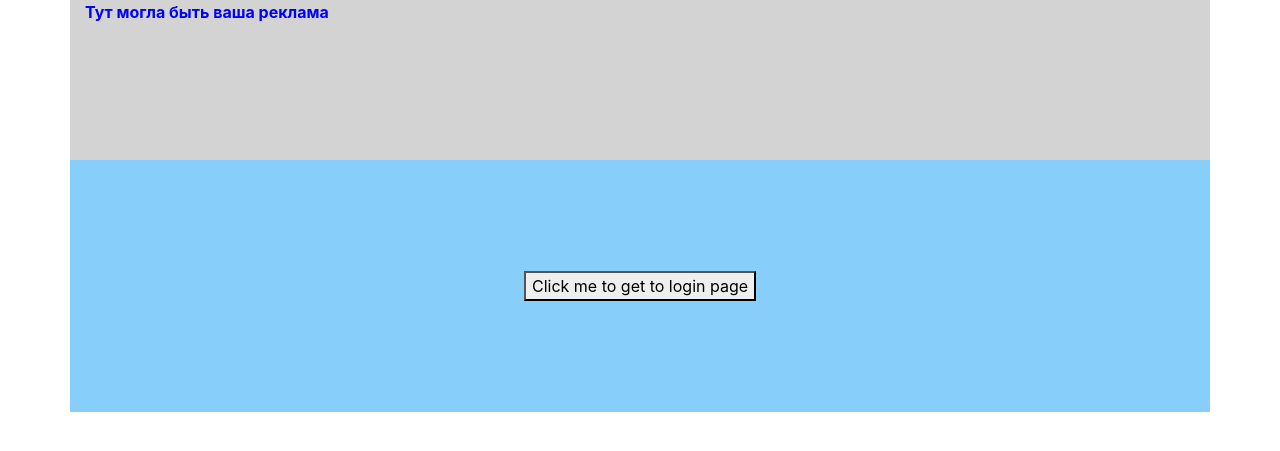
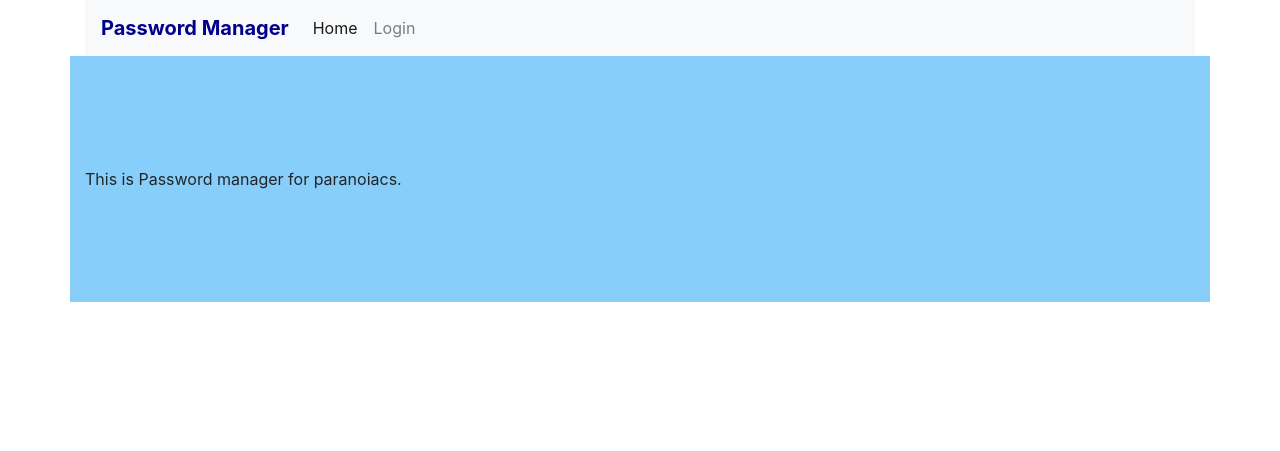
Before and after one commit to ypeskov/python_course, a Flask app: page / in a window 1280 px wide. Shown: the top 451 px of the page. Run offline with Flask 2, Linux system fonts and the light colour scheme.

Commit message:
finished first web app

```diff
--- a/lesson_flask/app.py
+++ b/lesson_flask/app.py
@@ -1,16 +1,15 @@
 from flask import Flask, render_template
+
+from views.auth.auth import auth_app
 
 app = Flask(__name__)
 
+app.register_blueprint(auth_app, url_prefix='/auth')
 
-@app.route('/', methods=['GET'])
+
+@app.route('/', methods=['GET'], endpoint='home')
 def index():
     return render_template('index.html')
-
-
-@app.route('/hello/<name>')
-def hello(name):
-    return f'Hello, {name}'
 
 
 if __name__ == '__main__':
--- a/lesson_flask/static/css/styles.css
+++ b/lesson_flask/static/css/styles.css
@@ -1,18 +1,24 @@
 html, body {
     height: 100%;
-}
-
-.header {
-    font-weight: bold;
-    color: blue;
-    min-height: 20vh;
-    background-color: lightgray;
 }
 
 .content-container {
     background-color: lightskyblue;
 }
 
-.login-button-container {
-   margin: 10% 10%;
+#login-button-container, .home-content {
+   margin: 10% 0%;
 }
+
+#brand-title {
+    font-weight: bold;
+    color: darkblue;
+}
+
+.hidden {
+    display: none;
+}
+
+#logout {
+    margin-left: 5%;
+}
--- a/lesson_flask/static/js/index.js
+++ b/lesson_flask/static/js/index.js
@@ -1,7 +1,15 @@
 "use strict";
 
-let loginButton = document.getElementById('go-login');
+const loginButton = document.getElementById('go-login');
+const infoMsg = document.querySelector('.info-msg');
+const logoutButton = document.querySelector('#logout');
+
 loginButton.addEventListener('click', (event) => {
-    alert('prepare for redirect');
-    document.location = `/login-page`;
+    loginButton.classList.add('hidden');
+    infoMsg.classList.remove('hidden');
 });
+
+logoutButton.addEventListener('click', () => {
+    infoMsg.classList.add('hidden');
+    loginButton.classList.remove('hidden');
+});
--- a/lesson_flask/templates/base.html
+++ b/lesson_flask/templates/base.html
@@ -12,13 +12,16 @@
     <link rel="stylesheet" href="{{ url_for('static', filename='/css/styles.css') }}">
 </head>
 <body>
-    <div class="container">
-        <div class="row">
-            <div class="col-md-12 header">Тут могла быть ваша реклама</div>
+<div class="container">
+    <div class="row">
+        <div class="col-md-12">
+            {% include 'partials/navbar.html' %}
         </div>
     </div>
-    {% block content_1 %}{% endblock %}
+</div>
 
-    <script src="{{ url_for('static', filename='/js/index.js') }}"></script>
+{% block content_1 %}{% endblock %}
+
+<script src="{{ url_for('static', filename='/js/index.js') }}"></script>
 </body>
 </html>
--- a/lesson_flask/templates/index.html
+++ b/lesson_flask/templates/index.html
@@ -5,9 +5,9 @@
 {% block content_1 %}
     <div class="container content-container">
         <div class="row">
-            <div class="col-md-12 text-center">
-                <div class="login-button-container">
-                    <button id="go-login">Click me to get to login page</button>
+            <div class="col-md-12">
+                <div class="home-content">
+                    This is Password manager for paranoiacs.
                 </div>
             </div>
         </div>
--- /dev/null
+++ b/lesson_flask/templates/partials/navbar.html
@@ -0,0 +1,14 @@
+<nav class="navbar navbar-expand-lg navbar-light bg-light">
+    <a id="brand-title" class="navbar-brand" href="#">Password Manager</a>
+
+    <div class="collapse navbar-collapse" id="navbarSupportedContent">
+        <ul class="navbar-nav mr-auto">
+            <li class="nav-item active">
+                <a class="nav-link" href="{{ url_for('home') }}">Home</a>
+            </li>
+            <li class="nav-item">
+                <a class="nav-link" href="{{ url_for('auth_app.login') }}">Login</a>
+            </li>
+        </ul>
+    </div>
+</nav>
```
Also changed, not shown: lesson_flask/templates/auth/login.html (added, +19 -0 lines), lesson_flask/views/auth/auth.py (added, +8 -0 lines), lesson_flask/views/__init__.py (added), lesson_flask/views/auth/__init__.py (added).
